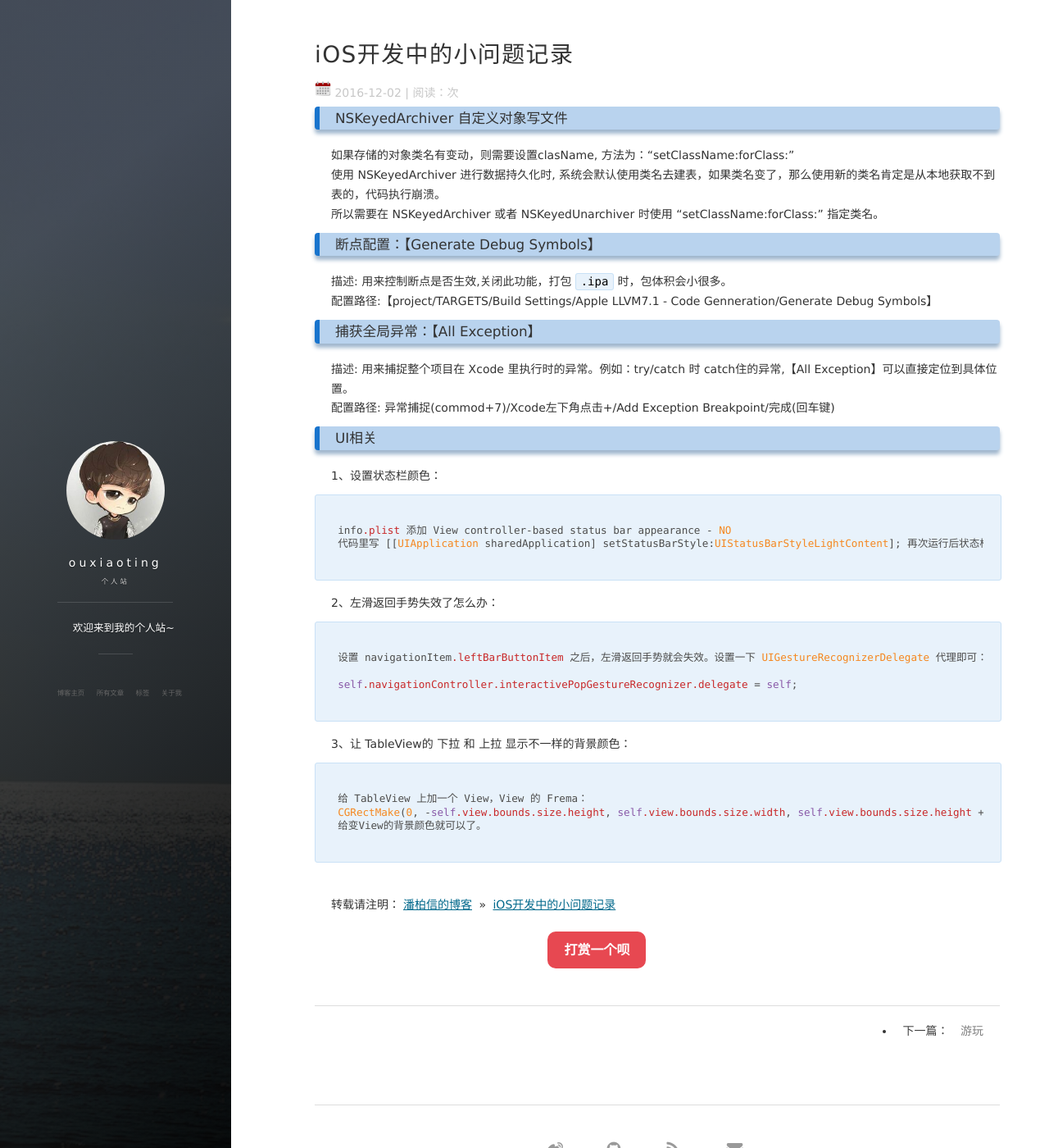
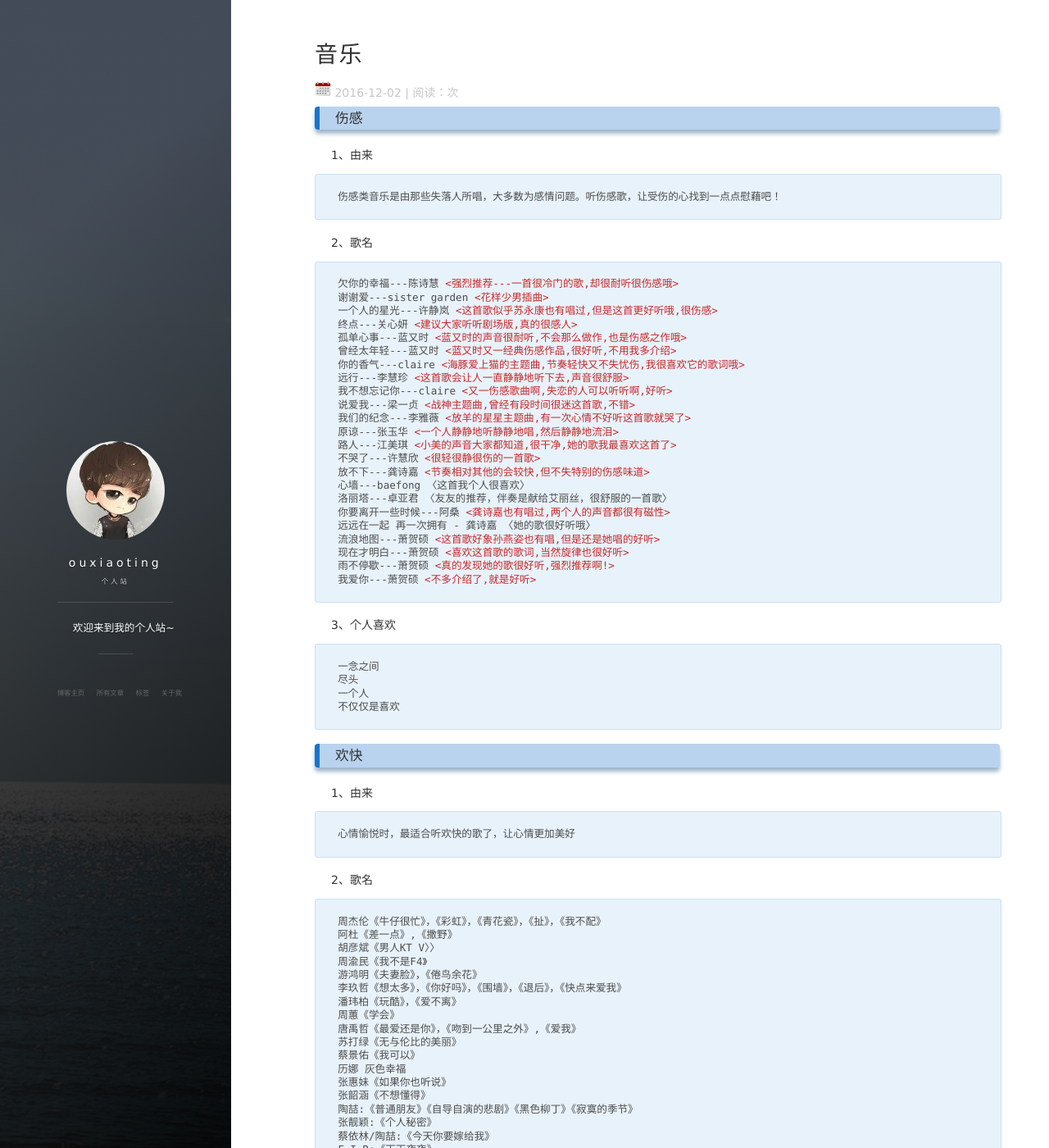
Before and after one commit to ouxiaoting/ouxiaoting.github.io, a Jekyll site: the page built from _posts/2016-12-02-iOS_Dev_Note.md, in a window 1280 px wide and 1400 px high. Shown: the whole window at 82% size. Built offline with Jekyll 4.4.1, drawn with Linux system fonts in a browser that asks for light colours; nearby versions of some CDN libraries; comment, search, counter and statistics services are not loaded; some of the changed text lies outside the part shown.

Commit message:
Update 2016-12-02-iOS_Dev_Note.md

````diff
--- a/_posts/2016-12-02-iOS_Dev_Note.md
+++ b/_posts/2016-12-02-iOS_Dev_Note.md
@@ -1,61 +1,141 @@
 ---
 layout: post
-title: iOS开发中的小问题记录
+title: 音乐
 date: 2016-12-02
-tag: iOS
+tag: 动听
 ---
 
-### NSKeyedArchiver 自定义对象写文件
-
-
-如果存储的对象类名有变动，则需要设置clasName, 方法为：“setClassName:forClass:”
-使用 NSKeyedArchiver 进行数据持久化时, 系统会默认使用类名去建表，如果类名变了，那么使用新的类名肯定是从本地获取不到表的，代码执行崩溃。
-所以需要在 NSKeyedArchiver 或者 NSKeyedUnarchiver 时使用 “setClassName:forClass:” 指定类名。
-
-
-### 断点配置：【Generate Debug Symbols】
-
-描述: 用来控制断点是否生效,关闭此功能，打包 `.ipa` 时，包体积会小很多。
-配置路径:【project/TARGETS/Build Settings/Apple LLVM7.1 - Code Genneration/Generate Debug Symbols】
-
-
-### 捕获全局异常：【All Exception】
-
-描述: 用来捕捉整个项目在 Xcode 里执行时的异常。例如：try/catch 时 catch住的异常,【All Exception】可以直接定位到具体位置。
-配置路径: 异常捕捉(commod+7)/Xcode左下角点击+/Add Exception Breakpoint/完成(回车键)
-
-
-### UI相关
-
-1、设置状态栏颜色：
-
+### 伤感
+1、由来
+```
+伤感类音乐是由那些失落人所唱，大多数为感情问题。听伤感歌，让受伤的心找到一点点慰藉吧！
+```
+2、歌名
+```
+欠你的幸福---陈诗慧 <强烈推荐---一首很冷门的歌,却很耐听很伤感哦>
+谢谢爱---sister garden <花样少男插曲>
+一个人的星光---许静岚 <这首歌似乎苏永康也有唱过,但是这首更好听哦,很伤感>
+终点---关心妍 <建议大家听听剧场版,真的很感人>
+孤单心事---蓝又时 <蓝又时的声音很耐听,不会那么做作,也是伤感之作哦>
+曾经太年轻---蓝又时 <蓝又时又一经典伤感作品,很好听,不用我多介绍>
+你的香气---claire <海豚爱上猫的主题曲,节奏轻快又不失忧伤,我很喜欢它的歌词哦>
+远行---李慧珍 <这首歌会让人一直静静地听下去,声音很舒服>
+我不想忘记你---claire <又一伤感歌曲啊,失恋的人可以听听啊,好听>
+说爱我---梁一贞 <战神主题曲,曾经有段时间很迷这首歌,不错>
+我们的纪念---李雅薇 <放羊的星星主题曲,有一次心情不好听这首歌就哭了>
+原谅---张玉华 <一个人静静地听静静地唱,然后静静地流泪>
+路人---江美琪 <小美的声音大家都知道,很干净,她的歌我最喜欢这首了>
+不哭了---许慧欣 <很轻很静很伤的一首歌>
+放不下---龚诗嘉 <节奏相对其他的会较快,但不失特别的伤感味道>
+心墙---baefong 〈这首我个人很喜欢〉
+洛丽塔---卓亚君 〈友友的推荐，伴奏是献给艾丽丝，很舒服的一首歌〉
+你要离开一些时候---阿桑 <龚诗嘉也有唱过,两个人的声音都很有磁性>
+远远在一起 再一次拥有 - 龚诗嘉 〈她的歌很好听哦〉
+流浪地图---萧贺硕 <这首歌好象孙燕姿也有唱,但是还是她唱的好听>
+现在才明白---萧贺硕 <喜欢这首歌的歌词,当然旋律也很好听>
+雨不停歇---萧贺硕 <真的发现她的歌很好听,强烈推荐啊!>
+我爱你---萧贺硕 <不多介绍了,就是好听>
+```
+3、个人喜欢
+```
+一念之间
+尽头
+一个人
+不仅仅是喜欢
+```
+### 欢快
+1、由来
+```
+心情愉悦时，最适合听欢快的歌了，让心情更加美好
+```
+2、歌名
+```
+周杰伦《牛仔很忙》，《彩虹》，《青花瓷》，《扯》，《我不配》
+阿杜《差一点》,《撒野》
+胡彦斌《男人KT V〉〉
+周渝民《我不是F4》
+游鸿明《夫妻脸》，《倦鸟余花》
+李玖哲《想太多》，《你好吗》，《围墙》，《退后》，《快点来爱我》
+潘玮柏《玩酷》，《爱不离》
+周蕙《学会》
+唐禹哲《最爱还是你》，《吻到一公里之外》,《爱我》
+苏打绿《无与伦比的美丽》
+蔡景佑《我可以》
+历娜 灰色幸福
+张惠妹《如果你也听说》
+张韶涵《不想懂得》
+陶喆:《普通朋友》《自导自演的悲剧》《黑色柳丁》《寂寞的季节》
+张靓颖:《个人秘密》
+蔡依林/陶喆:《今天你要嫁给我》
+F.I.R:《天天夜夜》
+容祖儿:《爱情复兴》
+王心凌:《彩虹的微笑》
+花儿乐队:《我的果汁分你一半》
+蔡依林:《乖乖牌》
+蔡健雅:《Beautiful Love》
+古巨基:《爱得太迟》
+何洁:《发光体》
+陈绮贞《旅行的意义》
+周笔畅《别爱我像爱个朋友》
+周杰伦&温岚《屋顶》
+五月天《温柔》
+TANK《给我你的爱》《三国恋》.
+如果你也听说 张惠妹
+月牙湾 f.i.r ↑
+玩酷 潘玮柏 ↑
+G大调的悲伤 张靓颖 ↓
+酷爱 张敬轩 ↓ 新专辑《酷爱》
+出神入化 飞轮海 ↑
+穷开心 花儿乐队 ↓
+特务J 蔡依林 ↑ 蔡依林一贯的风格，熟悉的那段前奏 1 百度网友点评
+爱的期限 薛之谦
+```
+3、个人喜欢
+```
+爱
 ```
 
-info.plist 添加 View controller-based status bar appearance - NO
-代码里写 [[UIApplication sharedApplication] setStatusBarStyle:UIStatusBarStyleLightContent]; 再次运行后状态栏就会变成白色。
+### 纯音乐
+1.由来
+```
+适合放松心情，睡眠
+```
+2.歌名
+```
+Kiss The Rain
+神秘园之歌
+天空之城
+再见警察
+卡农
+夏日香气
+迷情仙境
+Tears
+dream catcher
+被遗忘的天使
+我在那一角落患过伤风
 
+很流行的韩日歌曲
+
+rain-sadtango
+李孝利 TOC TOC TOC
+李孝利 不要爱上他
+所以
+冰淇淋 MC梦
+爱情过后 劲舞歌曲
+30次左右
+question ha,yoo sun
+i believe 劲舞歌曲
+坚持 us
+never say goodbye
+u superjunior
+听我说 papaya
+不能遗忘你
+tonight,i feel close to you 仓木麻衣&孙燕姿
+我的人 sg wannabe
+试着说 WaWa
+2年零2月 fod
+一个人/两个人/只有你 蔡妍
+花样 松隆子
+Come on/飞机 乌龟
+relove 徐智英
 ```
-
-2、左滑返回手势失效了怎么办：
-
-```
-
-设置 navigationItem.leftBarButtonItem 之后，左滑返回手势就会失效。设置一下 UIGestureRecognizerDelegate 代理即可：
-
-self.navigationController.interactivePopGestureRecognizer.delegate = self;
-
-```
-
-3、让 TableView的 下拉 和 上拉 显示不一样的背景颜色：
-
-```
-
-给 TableView 上加一个 View，View 的 Frema：
-CGRectMake(0, -self.view.bounds.size.height, self.view.bounds.size.width, self.view.bounds.size.height + 2)，
-给变View的背景颜色就可以了。
-
-```
-
-
-<br>
-转载请注明：[潘柏信的博客](http://baixin) » [iOS开发中的小问题记录](http://baixin.io/2016/12/iOS_Dev_Note/)
````
